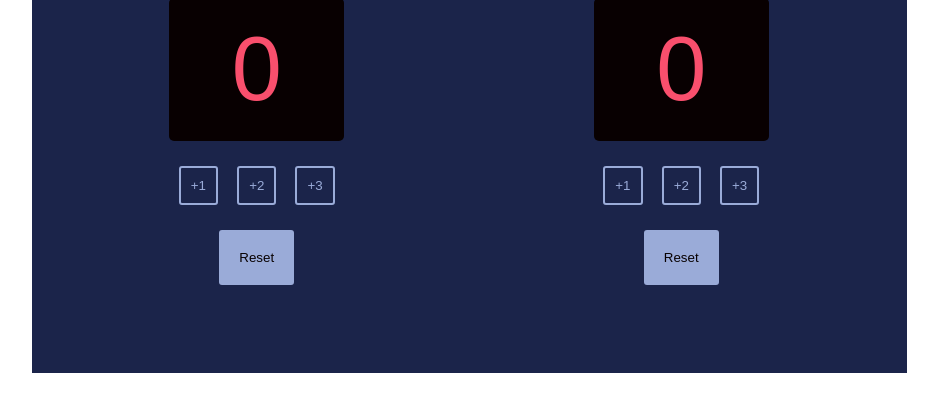
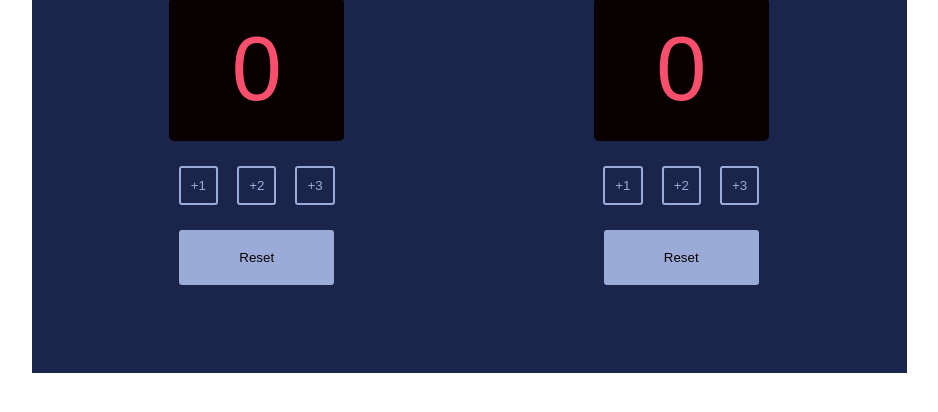
Before and after one commit to K-Bureechai/Basketball-score-tracker, a plain HTML site: page index.html in a window 1280 px wide. Shown: the part 136-548 px from the top of the page, without its empty margins (171-1109 px from the left). Drawn offline with Linux system fonts and the light colour scheme; a web font is replaced by a local one.

Commit message:
adjust reset btn padding

```diff
--- a/index.css
+++ b/index.css
@@ -70,7 +70,7 @@ body {
 #reset-home,
 #reset-guest {
     display: block;
-    padding: 20px;
+    padding: 20px 60px;
     margin: 20px auto;
     border-radius: 3px;
     border: 0px;
```
